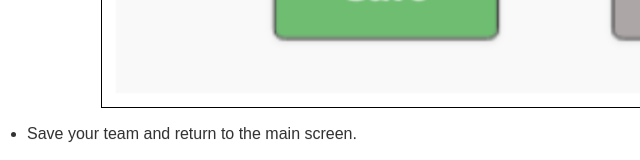
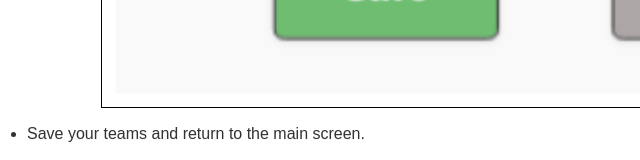
Before and after one commit to lizard43/placer, a plain HTML site: page help.html in a window 1280 px wide. Shown: the part 3340-3500 px from the top of the page, 26-666 px from the left. Drawn offline with Linux system fonts and the light colour scheme.

Commit message:
correct help typo

```diff
--- a/help.html
+++ b/help.html
@@ -57,7 +57,7 @@
         <p></p>
         <ul>
             <li>
-                Save your team and return to the main screen.
+                Save your teams and return to the main screen.
             </li>
         </ul>
         <p></p>
```
Also changed, not shown: 2 other files.
